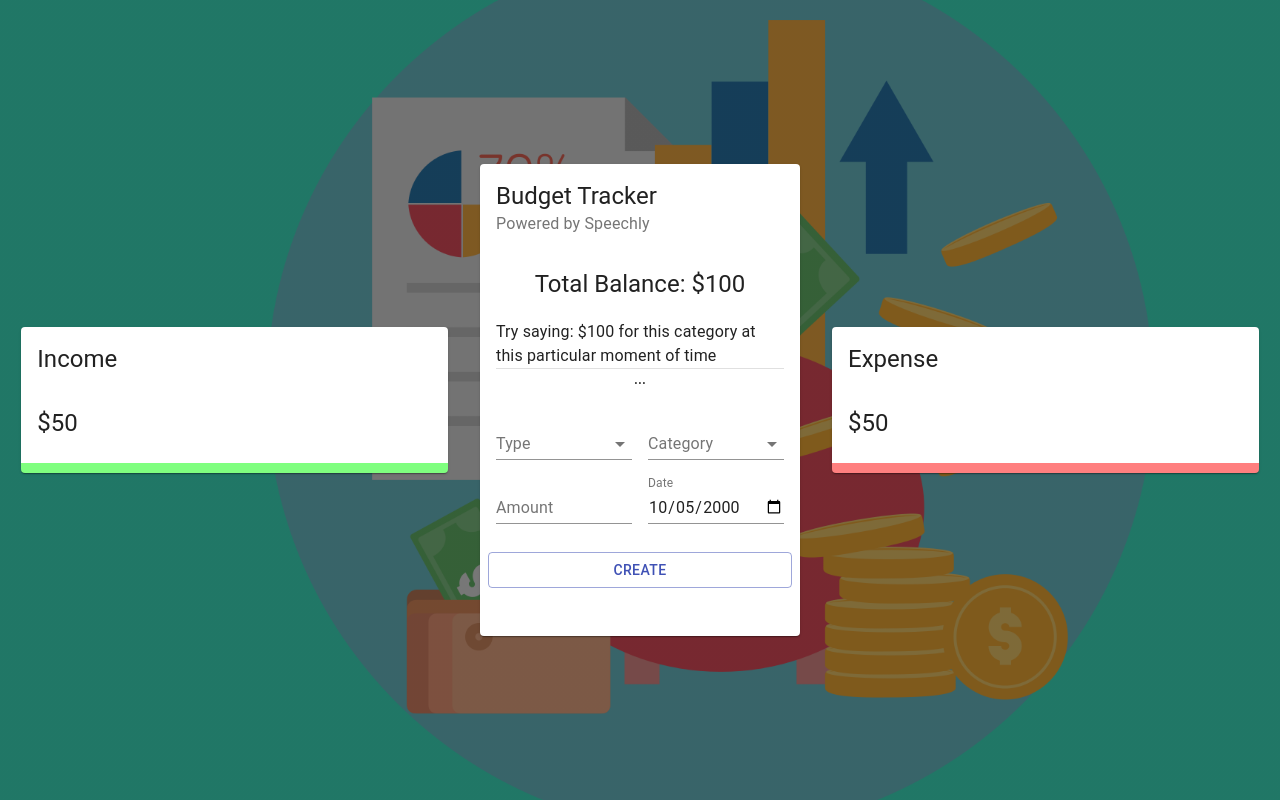
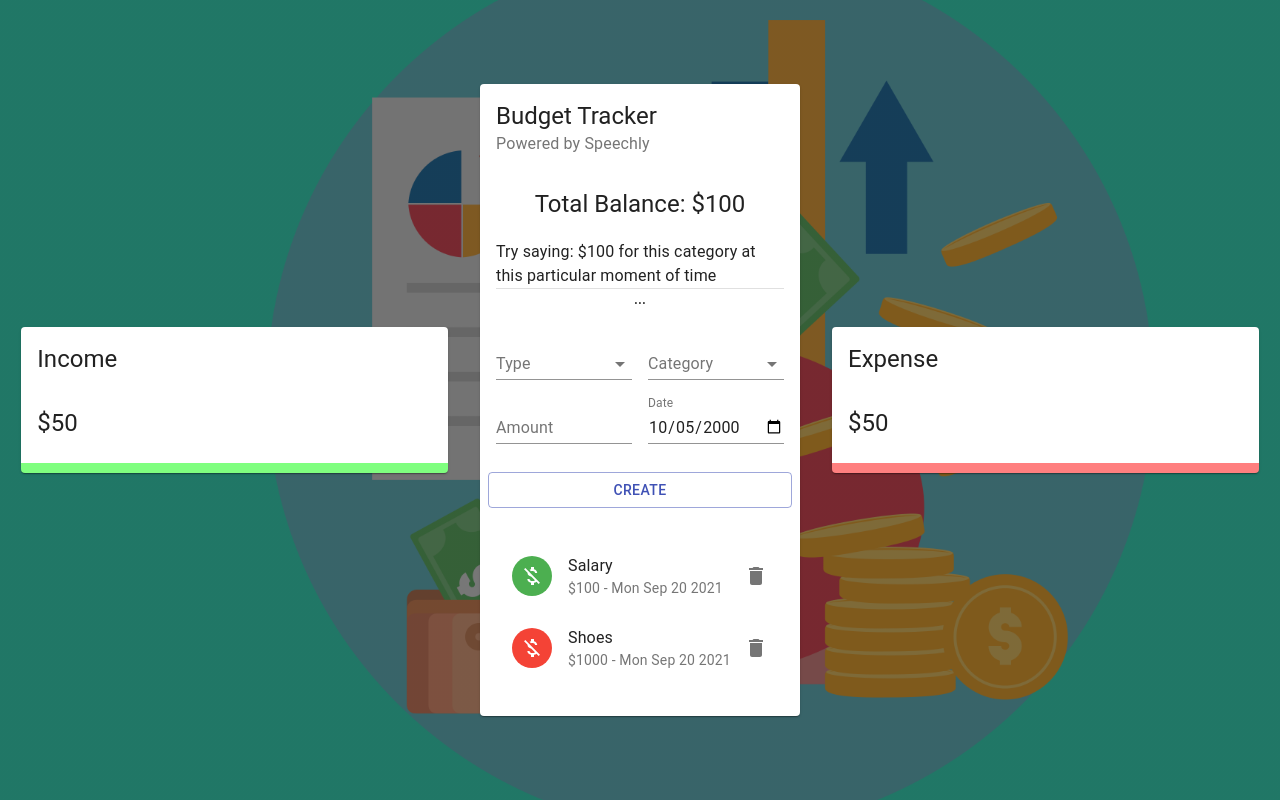
Before and after one commit to Buenaventura-Celine/Voice-Powered-Budget-Tracker, a React (Create React App) app: page / in a window 1280 px wide. Built offline with nearby package versions, Linux system fonts and the light colour scheme; the HTML template or start-up script is replaced by a standard one.

Commit message:
List component added

```diff
--- /dev/null
+++ b/src/components/Main/List/List.jsx
@@ -0,0 +1,50 @@
+import React from 'react'
+import { List as MUIList, ListItem, ListItemAvatar, ListItemText, Avatar, ListItemSecondaryAction, IconButton, Slide } from '@material-ui/core'
+import { Delete, MoneyOff } from '@material-ui/icons'
+
+import useStyles from './styles'
+
+const List = () => {
+    const classes = useStyles();
+
+    const transactions =  [
+        {
+            id: 1,
+            type: "Income",
+            category: 'Salary',
+            amount: 100,
+            date: "Mon Sep 20 2021"
+        },
+        {
+            id: 2,
+            type: "Expense",
+            category: 'Shoes',
+            amount: 1000,
+            date: "Mon Sep 20 2021"
+        },
+    ];
+
+    return (
+        <MUIList dens={false} className={classes.list}>
+            {transactions.map((transaction) => (
+                <Slide direction="down" in mountOnEnter unmountOnExit key={transaction.id}>
+                    <ListItem>
+                        <ListItemAvatar>
+                            <Avatar className={transaction.type === 'Income' ? classes.avatarIncome : classes.avatarExpense}>
+                                <MoneyOff/>
+                            </Avatar>
+                        </ListItemAvatar>
+                        <ListItemText primary={transaction.category} secondary={`$${transaction.amount} - ${transaction.date}`}/>
+                        <ListItemSecondaryAction>
+                            <IconButton edge="end" aria-label="delete" onClick="">
+                                <Delete/>
+                            </IconButton>
+                        </ListItemSecondaryAction>
+                    </ListItem>
+                </Slide>
+            ))}
+        </MUIList>
+    )
+}
+
+export default List
--- /dev/null
+++ b/src/components/Main/List/styles.js
@@ -0,0 +1,17 @@
+import { makeStyles } from '@material-ui/core/styles';
+import { red, green } from '@material-ui/core/colors';
+
+export default makeStyles((theme) => ({
+    avatarIncome: {
+        color: '#fff',
+        backgroundColor: green[500],
+    },
+    avatarExpense: {
+        color: theme.palette.getContrastText(red[500]),
+        backgroundColor: red[500],
+    },
+    list: {
+        maxHeight: '150px',
+        overflow: 'auto',
+    },
+}));
--- a/src/components/Main/Main.jsx
+++ b/src/components/Main/Main.jsx
@@ -2,6 +2,7 @@
 import { Card, CardHeader, CardContent, Typography, Grid, Divider } from '@material-ui/core'
 
 import Form from './Form/Form'
+import List from './List/List'
 import useStyles from './styles'
 
 const Main = () => {
@@ -21,7 +22,7 @@
             <CardContent className={classes.cardContent}>
                 <Grid container spacing={2}>
                     <Grid item xs={12}>
-                        {/* List */}
+                        <List/>
                     </Grid>
                 </Grid>
             </CardContent>
```
